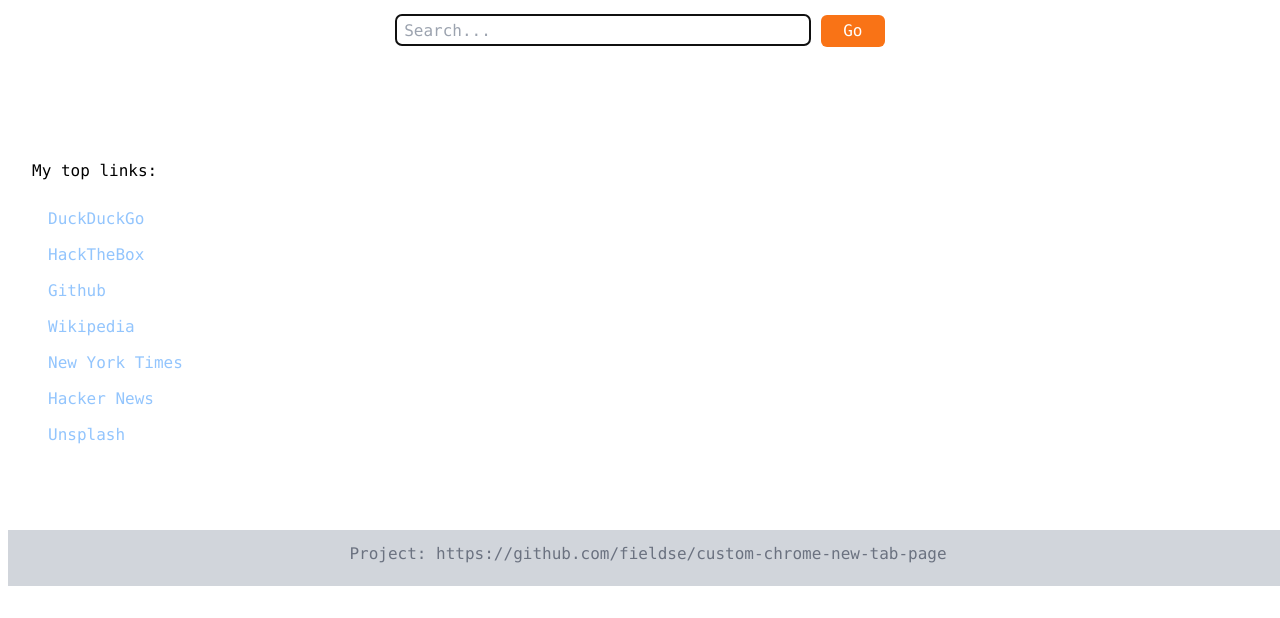
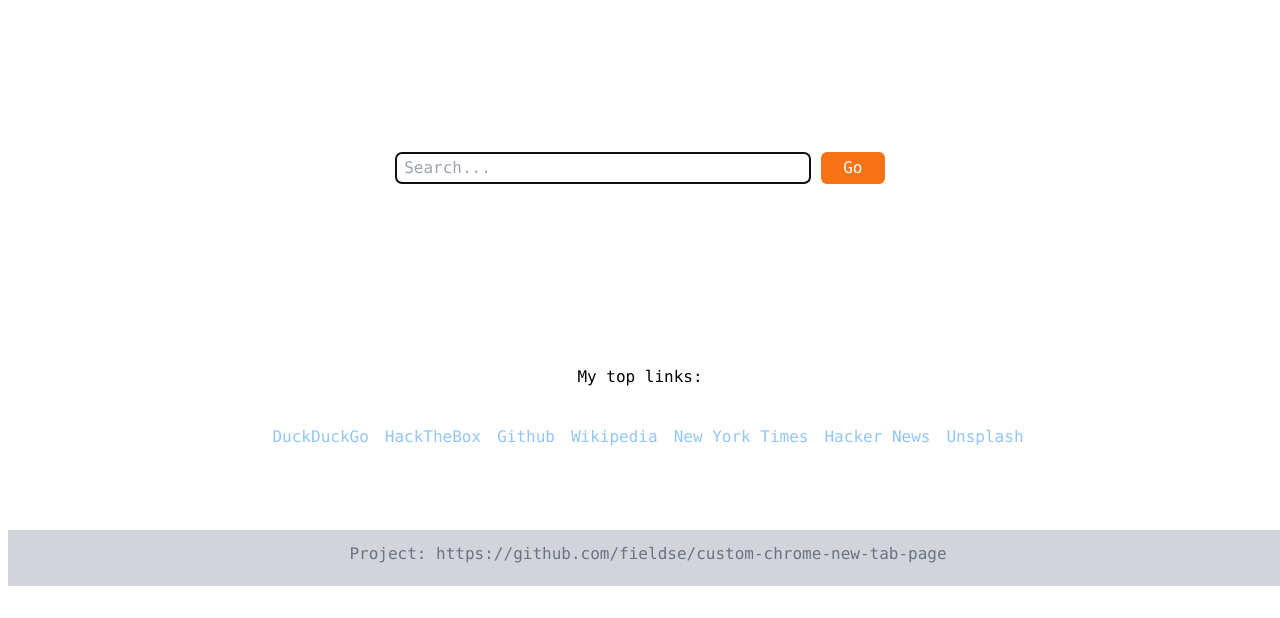
Before and after one commit to fieldse/custom-chrome-new-tab-page, a browser extension: page src/index.html in a window 1280 px wide. Shown: the part 214-832 px from the top of the page. Before the commit the page ends 800 px from the top, so only its background shows below. Drawn offline with Linux system fonts and the light colour scheme.

Commit message:
improve styles; footer pin to bottom

```diff
--- a/src/index.html
+++ b/src/index.html
@@ -12,7 +12,7 @@
     <title>New Tab Homepage</title>
   </head>
   <body class="bg-white font-mono">
-    <div class="flex flex-col">
+    <div class="flex flex-col justify-between justify-evenly h-screen">
       <!-- title -->
       <h1 class="text-3xl font-mono px-4 text-center mt-16">
         Welcome to your example homepage!
@@ -41,8 +41,11 @@
 
       <!-- top links -->
       <div class="my-12 p-4">
-        <p>My top links:</p>
-        <ul class="ml-4 text-blue-300">
+        <span class="text-center">
+          <p>My top links:</p>
+        </span>
+
+        <ul class="ml-4 text-blue-300 flex flex-row justify-center">
           <li class="my-3">
             <a class="py-1 px-2" href="https://duckduckgo.com">DuckDuckGo</a>
           </li>
```
Also changed, not shown: src/css/style.css.
